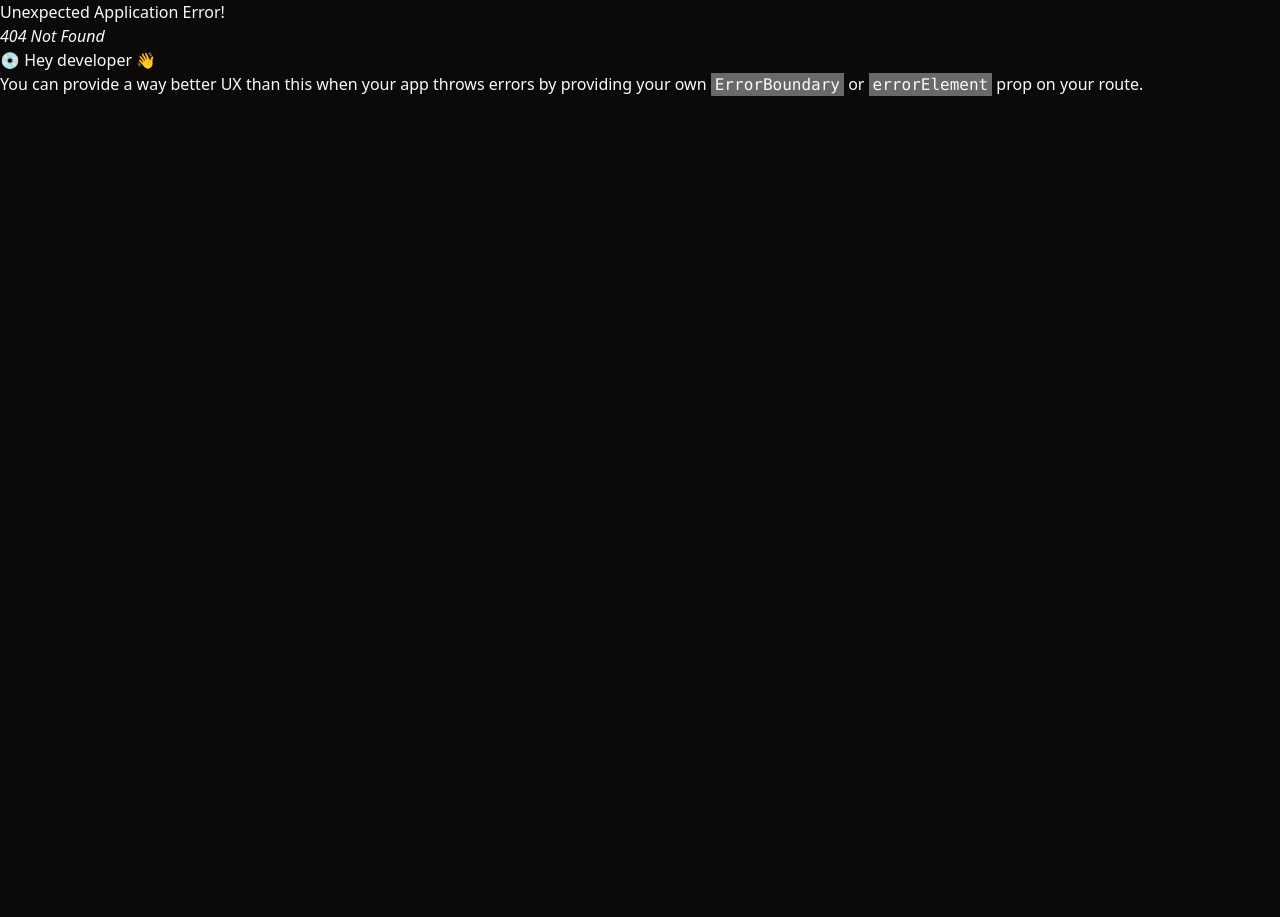
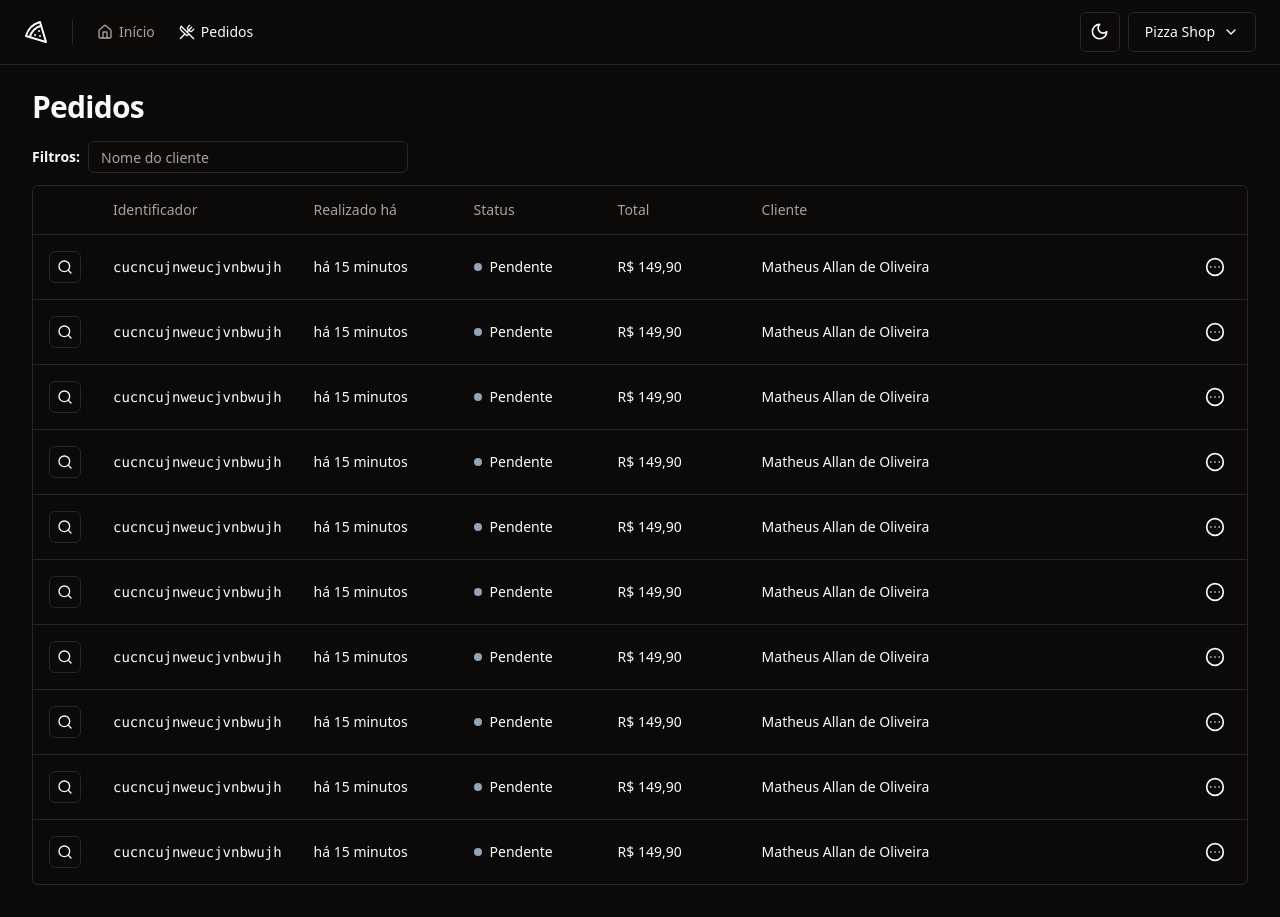
Before and after one commit to matheusrpd/pizza-shop, a React (Vite) app: page /orders in a window 1280 px wide. Before the commit this address had no page. Before the commit the page ends 800 px from the top, so only its background shows below. Built offline with nearby package versions, Linux system fonts and the light colour scheme.

Commit message:
feat: adding table of orders

```diff
--- a/package.json
+++ b/package.json
@@ -19,7 +19,7 @@
     "class-variance-authority": "^0.7.0",
     "clsx": "^2.1.0",
     "localforage": "^1.10.0",
-    "lucide-react": "^0.350.0",
+    "lucide-react": "^0.356.0",
     "match-sorter": "^6.3.4",
     "react": "^18.2.0",
     "react-dom": "^18.2.0",
--- /dev/null
+++ b/src/components/ui/table.tsx
@@ -0,0 +1,117 @@
+import * as React from "react"
+
+import { cn } from "@/lib/utils"
+
+const Table = React.forwardRef<
+  HTMLTableElement,
+  React.HTMLAttributes<HTMLTableElement>
+>(({ className, ...props }, ref) => (
+  <div className="relative w-full overflow-auto">
+    <table
+      ref={ref}
+      className={cn("w-full caption-bottom text-sm", className)}
+      {...props}
+    />
+  </div>
+))
+Table.displayName = "Table"
+
+const TableHeader = React.forwardRef<
+  HTMLTableSectionElement,
+  React.HTMLAttributes<HTMLTableSectionElement>
+>(({ className, ...props }, ref) => (
+  <thead ref={ref} className={cn("[&_tr]:border-b", className)} {...props} />
+))
+TableHeader.displayName = "TableHeader"
+
+const TableBody = React.forwardRef<
+  HTMLTableSectionElement,
+  React.HTMLAttributes<HTMLTableSectionElement>
+>(({ className, ...props }, ref) => (
+  <tbody
+    ref={ref}
+    className={cn("[&_tr:last-child]:border-0", className)}
+    {...props}
+  />
+))
+TableBody.displayName = "TableBody"
+
+const TableFooter = React.forwardRef<
+  HTMLTableSectionElement,
+  React.HTMLAttributes<HTMLTableSectionElement>
+>(({ className, ...props }, ref) => (
+  <tfoot
+    ref={ref}
+    className={cn(
+      "border-t bg-muted/50 font-medium [&>tr]:last:border-b-0",
+      className
+    )}
+    {...props}
+  />
+))
+TableFooter.displayName = "TableFooter"
+
+const TableRow = React.forwardRef<
+  HTMLTableRowElement,
+  React.HTMLAttributes<HTMLTableRowElement>
+>(({ className, ...props }, ref) => (
+  <tr
+    ref={ref}
+    className={cn(
+      "border-b transition-colors hover:bg-muted/50 data-[state=selected]:bg-muted",
+      className
+    )}
+    {...props}
+  />
+))
+TableRow.displayName = "TableRow"
+
+const TableHead = React.forwardRef<
+  HTMLTableCellElement,
+  React.ThHTMLAttributes<HTMLTableCellElement>
+>(({ className, ...props }, ref) => (
+  <th
+    ref={ref}
+    className={cn(
+      "h-12 px-4 text-left align-middle font-medium text-muted-foreground [&:has([role=checkbox])]:pr-0",
+      className
+    )}
+    {...props}
+  />
+))
+TableHead.displayName = "TableHead"
+
+const TableCell = React.forwardRef<
+  HTMLTableCellElement,
+  React.TdHTMLAttributes<HTMLTableCellElement>
+>(({ className, ...props }, ref) => (
+  <td
+    ref={ref}
+    className={cn("p-4 align-middle [&:has([role=checkbox])]:pr-0", className)}
+    {...props}
+  />
+))
+TableCell.displayName = "TableCell"
+
+const TableCaption = React.forwardRef<
+  HTMLTableCaptionElement,
+  React.HTMLAttributes<HTMLTableCaptionElement>
+>(({ className, ...props }, ref) => (
+  <caption
+    ref={ref}
+    className={cn("mt-4 text-sm text-muted-foreground", className)}
+    {...props}
+  />
+))
+TableCaption.displayName = "TableCaption"
+
+export {
+  Table,
+  TableHeader,
+  TableBody,
+  TableFooter,
+  TableHead,
+  TableRow,
+  TableCell,
+  TableCaption,
+}
--- /dev/null
+++ b/src/pages/app/orders/components/filter-bar-orders.tsx
@@ -0,0 +1,10 @@
+import { Input } from '@/components/ui/input'
+
+export function FilterBarOrders() {
+  return (
+    <form className="flex items-center gap-2">
+      <span className="text-sm font-semibold">Filtros:</span>
+      <Input placeholder="Nome do cliente" className="h-8 w-80" />
+    </form>
+  )
+}
--- /dev/null
+++ b/src/pages/app/orders/components/order-row-actions.tsx
@@ -0,0 +1,37 @@
+import { CircleEllipsis, Search, X } from 'lucide-react'
+
+import { Button } from '@/components/ui/button'
+import {
+  DropdownMenu,
+  DropdownMenuContent,
+  DropdownMenuItem,
+  DropdownMenuTrigger,
+} from '@/components/ui/dropdown-menu'
+
+export function OrderRowActions() {
+  return (
+    <DropdownMenu>
+      <DropdownMenuTrigger asChild>
+        <Button
+          variant="ghost"
+          className="flex h-8 w-8 p-0 data-[state=open]:bg-muted"
+        >
+          <CircleEllipsis className="h-5 w-5" />
+          <span className="sr-only">Abrir menu</span>
+        </Button>
+      </DropdownMenuTrigger>
+
+      <DropdownMenuContent align="end" className="w-[180px]">
+        <DropdownMenuItem>
+          <Search className="mr-2 h-4 w-4" />
+          Ver detalhes
+        </DropdownMenuItem>
+
+        <DropdownMenuItem>
+          <X className="mr-2 h-4 w-4" />
+          Cancelar
+        </DropdownMenuItem>
+      </DropdownMenuContent>
+    </DropdownMenu>
+  )
+}
--- /dev/null
+++ b/src/pages/app/orders/components/table-orders.tsx
@@ -0,0 +1,67 @@
+import { Search } from 'lucide-react'
+
+import { Button } from '@/components/ui/button'
+import {
+  Table,
+  TableBody,
+  TableCell,
+  TableHead,
+  TableHeader,
+  TableRow,
+} from '@/components/ui/table'
+
+import { OrderRowActions } from './order-row-actions'
+
+export function TableOrders() {
+  return (
+    <Table>
+      <TableHeader>
+        <TableRow>
+          <TableHead className="w-16"></TableHead>
+          <TableHead className="w-36">Identificador</TableHead>
+          <TableHead className="w-40">Realizado há</TableHead>
+          <TableHead className="w-36">Status</TableHead>
+          <TableHead className="w-36">Total</TableHead>
+          <TableHead>Cliente</TableHead>
+          <TableHead className="w-16"></TableHead>
+        </TableRow>
+      </TableHeader>
+
+      <TableBody>
+        {Array.from({ length: 10 }).map((_, index) => (
+          <TableRow key={index}>
+            <TableCell>
+              <Button variant="outline" className="h-8 w-8 p-0">
+                <Search className="h-4 w-4" />
+                <span className="sr-only">Detalhes do pedido</span>
+              </Button>
+            </TableCell>
+
+            <TableCell className="font-mono font-medium">
+              cucncujnweucjvnbwujh
+            </TableCell>
+
+            <TableCell>há 15 minutos</TableCell>
+
+            <TableCell>
+              <div className="flex items-center gap-2">
+                <span className="h-2 w-2 rounded-full bg-slate-400" />
+                <span className="font-medium">Pendente</span>
+              </div>
+            </TableCell>
+
+            <TableCell className="font-medium">R$ 149,90</TableCell>
+
+            <TableCell className="font-medium">
+              Matheus Allan de Oliveira
+            </TableCell>
+
+            <TableCell className="flex justify-end">
+              <OrderRowActions />
+            </TableCell>
+          </TableRow>
+        ))}
+      </TableBody>
+    </Table>
+  )
+}
--- /dev/null
+++ b/src/pages/app/orders/orders.tsx
@@ -0,0 +1,24 @@
+import { Helmet } from 'react-helmet-async'
+
+import { FilterBarOrders } from './components/filter-bar-orders'
+import { TableOrders } from './components/table-orders'
+
+export function Orders() {
+  return (
+    <>
+      <Helmet title="Pedidos" />
+
+      <div className="flex flex-col gap-4">
+        <h1 className="text-3xl font-bold tracking-tight">Pedidos</h1>
+
+        <div className="flex flex-col gap-3">
+          <FilterBarOrders />
+
+          <div className="rounded-md border">
+            <TableOrders />
+          </div>
+        </div>
+      </div>
+    </>
+  )
+}
--- a/src/routes.tsx
+++ b/src/routes.tsx
@@ -3,6 +3,7 @@
 import { AppLayout } from '@/pages/_layouts/app'
 import { AuthLayout } from '@/pages/_layouts/auth'
 import { Dashboard } from '@/pages/app/dashboard'
+import { Orders } from '@/pages/app/orders/orders'
 import { SignIn } from '@/pages/auth/sign-in'
 import { SignUp } from '@/pages/auth/sign-up'
 
@@ -10,7 +11,10 @@
   {
     path: '/',
     element: <AppLayout />,
-    children: [{ path: '/', element: <Dashboard /> }],
+    children: [
+      { path: '/', element: <Dashboard /> },
+      { path: '/orders', element: <Orders /> },
+    ],
   },
   {
     path: '/',
```
Also changed, not shown: 1 other file (tests, documents, lock files or other folders).
